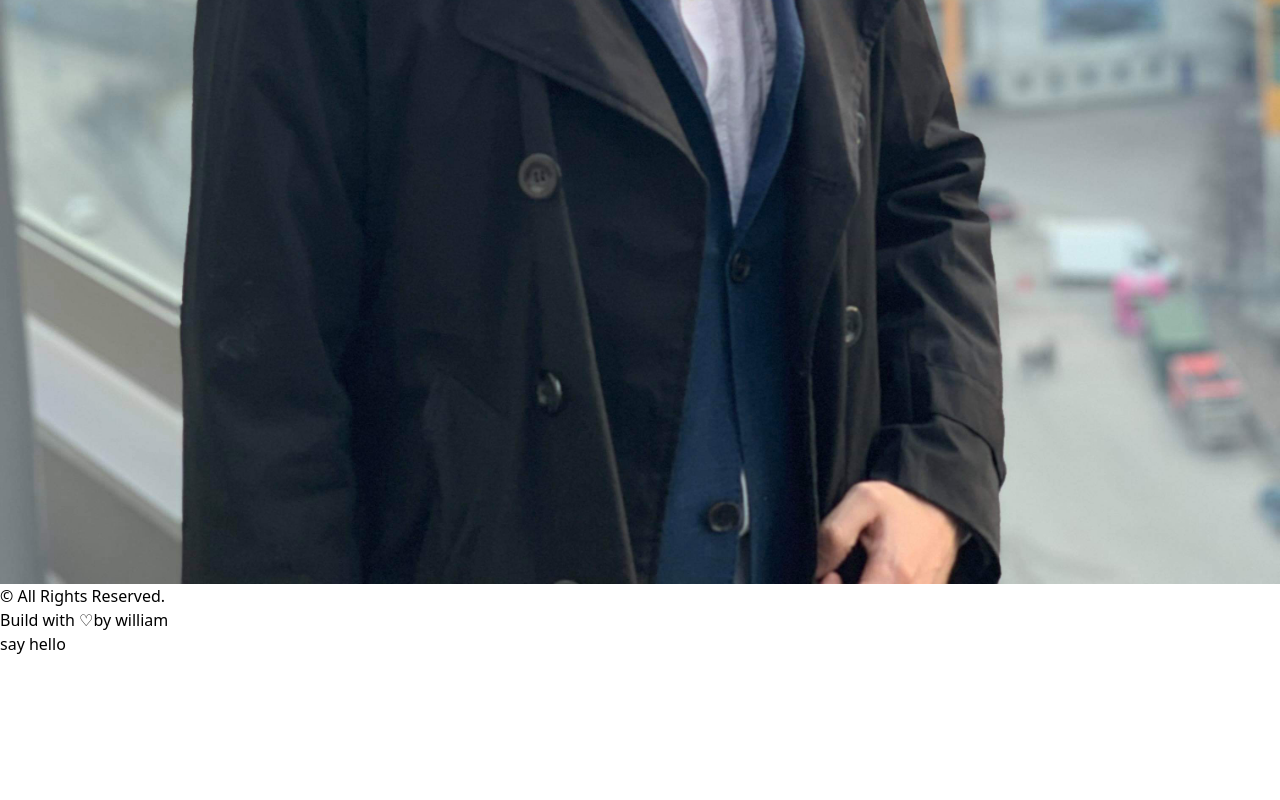
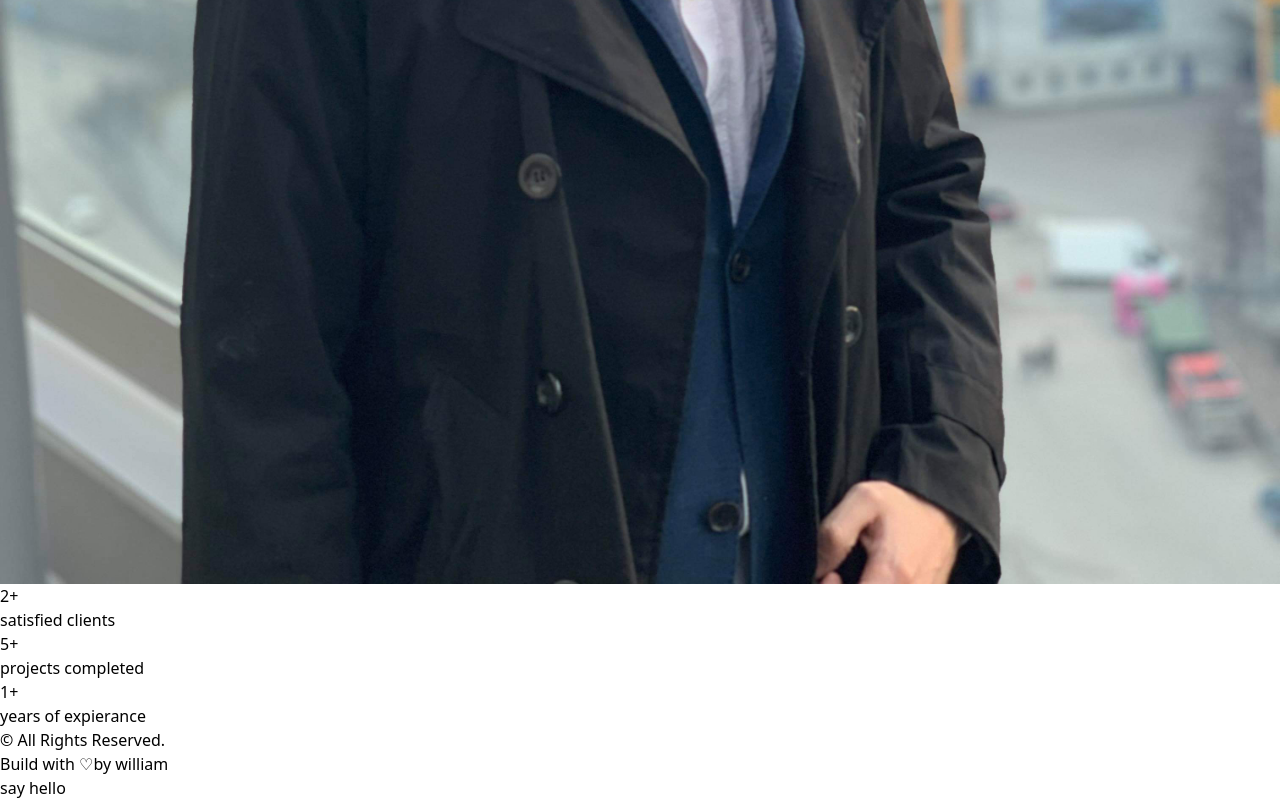
Before and after one commit to nesswatson21/ness-watson-portfolio-project, a Next.js app: page /about in a window 1280 px wide. Shown: the part 1419-2219 px from the top of the page. Before the commit the page ends 2075 px from the top, so only its background shows below. Built offline with nearby package versions, Linux system fonts and the light colour scheme.

Commit message:
about section with numbers animated

```diff
--- a/src/pages/about.js
+++ b/src/pages/about.js
@@ -1,16 +1,41 @@
 import AnimatedText from "@/components/AnimatedText";
 import Layout from "@/components/Layout";
 import Head from "next/head";
-import React from "react";
+import React, { useEffect, useRef } from "react";
 import profilePic from "../../public/images/profile/profile-pic.jpg";
 import Image from "next/image";
+import { spring, useInView, useMotionValue, useSpring } from "framer-motion";
+
+const AnimatedNumbers = ({ value }) => {
+  const ref = useRef(null);
+
+  const motionValue = useMotionValue(0);
+  const springValue = useSpring(motionValue, { duration: 3000 });
+  const isInView = useInView(ref, { once: true });
+
+  useEffect(() => {
+    if (isInView) {
+      motionValue.set(value);
+    }
+  }, [isInView, value, motionValue]);
+
+  useEffect(() => {
+    springValue.on("change", (latest) => {
+      if (ref.current && latest.toFixed(0) <= value) {
+        ref.current.textContent = latest.toFixed(0);
+      }
+    });
+  }, [springValue, value]);
+
+  return <span ref={ref} />;
+};
 
 function about() {
   return (
     <>
       <Head>
         <title>william | About Page</title>
-        <meta name="descroption" content="any description" />
+        <meta name="description" content="any description" />
       </Head>
       <main className="flex w-full flex-col items-center justify-center">
         <Layout className="pt-16">
@@ -48,6 +73,32 @@
                 className="w-full h-auto rounded-2xl"
               />
             </div>
+            <div className="col-span-2 flex flex-col items-end justify-between">
+              <div className="flex flex-col items-end justify-center">
+                <span className="iniline-block text-7xl font-bold">
+                  <AnimatedNumbers value={2} />+
+                </span>
+                <h2 className="text-xl font-medium capitalize text-dark/75">
+                  satisfied clients
+                </h2>
+              </div>
+              <div className="flex flex-col items-end justify-center">
+                <span className="iniline-block text-7xl font-bold">
+                  <AnimatedNumbers value={5} />+
+                </span>
+                <h2 className="text-xl font-medium capitalize text-dark/75">
+                  projects completed
+                </h2>
+              </div>
+              <div className="flex flex-col items-end justify-center">
+                <span className="iniline-block text-7xl font-bold">
+                  <AnimatedNumbers value={1} />+
+                </span>
+                <h2 className="text-xl font-medium capitalize text-dark/75">
+                  years of expierance
+                </h2>
+              </div>
+            </div>
           </div>
         </Layout>
       </main>
```
